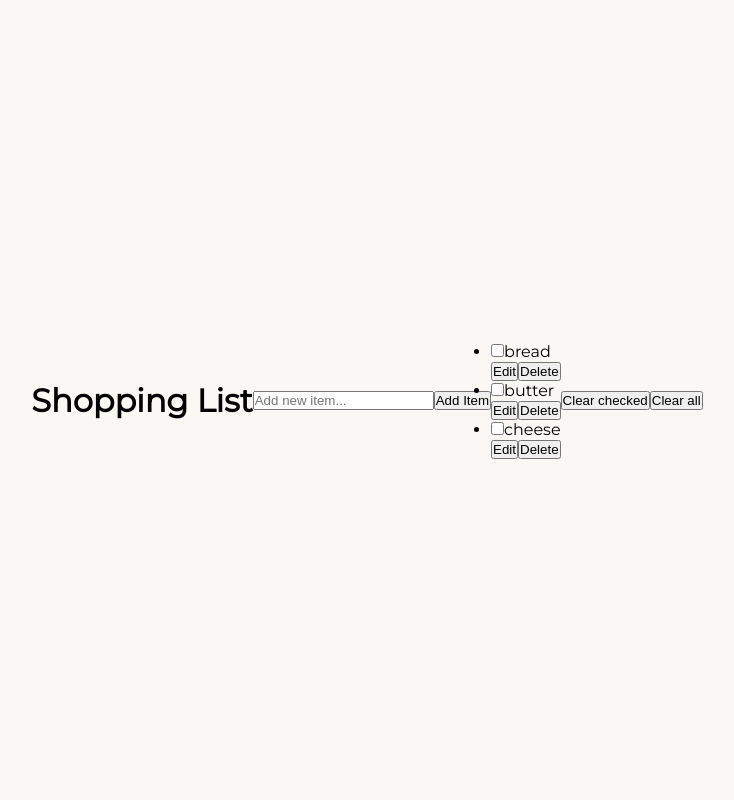
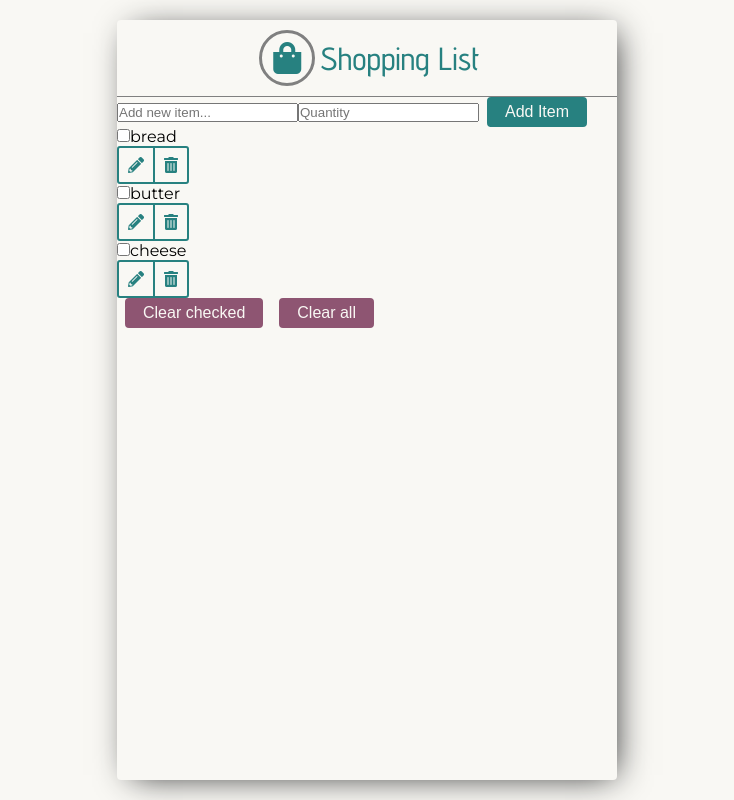
Before and after one commit to jmczerwinska/shopping-list, a React (Create React App) app: page / in a window 1280 px wide. Shown: the whole page, without its empty margins (273-1007 px from the left). Built offline with nearby package versions, Linux system fonts and the light colour scheme.

Commit message:
replace html tag with styled components

```diff
--- a/src/components/App/App.js
+++ b/src/components/App/App.js
@@ -1,9 +1,12 @@
-import React, { useState } from 'react';
+import React from 'react';
 import Header from '../Header';
 import ShoppingList from '../ShoppingList';
 import ItemForm from '../ItemForm';
 import ClearList from '../ClearList';
+
 import ShoppingListProvider from '../../context/ShoppingListContext';
+
+import { Card } from '../styledComponents/Layout';
 import './App.css';
 
 function App() {
@@ -11,10 +14,12 @@ function App() {
   return (
     <div className="App">
       <ShoppingListProvider>
-        <Header />
-        <ItemForm />
-        <ShoppingList />
-        <ClearList />
+        <Card>
+          <Header />
+          <ItemForm />
+          <ShoppingList />
+          <ClearList />
+        </Card>
       </ShoppingListProvider>
     </div>
   );
--- a/src/components/ClearList.js
+++ b/src/components/ClearList.js
@@ -1,17 +1,18 @@
 import React, { useContext } from 'react';
 import { ShoppingListContext } from '../context/ShoppingListContext';
+import { Button } from './styledComponents/Buttons';
 
 const ClearList = () => {
     const { clearAll, clearChecked } = useContext(ShoppingListContext);
 
     return (
         <div>
-            <button onClick={clearChecked}>
+            <Button secondary onClick={clearChecked}>
                 Clear checked
-            </button>
-            <button onClick={clearAll}>
+            </Button>
+            <Button secondary onClick={clearAll}>
                 Clear all
-            </button>
+            </Button>
         </div>
 
     )
--- a/src/components/Header.js
+++ b/src/components/Header.js
@@ -1,11 +1,14 @@
 import React from 'react';
+import {Header} from './styledComponents/Layout';
+import {Icon} from './styledComponents/Icon';
 
-const Header = () => {
+const AppHead = () => {
     return (
-        <div>
+        <Header>
+            <Icon circular className="fas fa-shopping-bag fa-2x"></Icon>
             <h1>Shopping List</h1>
-        </div>
+        </Header>
     )
 }
 
-export default Header;
+export default AppHead;
--- a/src/components/ItemForm.js
+++ b/src/components/ItemForm.js
@@ -1,5 +1,6 @@
 import React, { useContext, useState, useEffect } from 'react';
 import { ShoppingListContext } from '../context/ShoppingListContext';
+import {Button} from './styledComponents/Buttons';
 
 
 const ItemForm = () => {
@@ -38,9 +39,8 @@ const ItemForm = () => {
                 onChange={(e) => handleChange(e)}
                 value={title} placeholder="Add new item..."
                 required />
-            {/* <input type="number" />
-            <input type="select" /> */}
-            <button type="submit">Add Item</button>
+            <input type="number" placeholder="Quantity" />
+            <Button type="submit">Add Item</Button>
         </form>
     )
 }
--- a/src/components/ListItem.js
+++ b/src/components/ListItem.js
@@ -1,5 +1,7 @@
 import React, { useContext } from 'react';
-import { ShoppingListContext } from '../context/ShoppingListContext'
+import { ShoppingListContext } from '../context/ShoppingListContext';
+import { InvertButton, ButtonGroup } from './styledComponents/Buttons';
+import {Icon} from './styledComponents/Icon';
 
 const ListItem = ({ item }) => {
     const { removeItem, findItem, checkItem } = useContext(ShoppingListContext);
@@ -12,14 +14,14 @@ const ListItem = ({ item }) => {
         <li>
             <input onChange={() => handleChange(item)} checked={item.checked} type="checkbox" />
             <span>{item.title}</span>
-            <div>
-                <button onClick={() => findItem(item.id)}>
-                    Edit
-                </button>
-                <button onClick={() => removeItem(item.id)}>
-                    Delete
-                </button>
-            </div>
+            <ButtonGroup>
+                <InvertButton onClick={() => findItem(item.id)} icon>
+                    <Icon className="fas fa-pencil-alt"></Icon>
+                </InvertButton>
+                <InvertButton icon onClick={() => removeItem(item.id)}>
+                    <Icon className="fas fa-trash-alt"></Icon>
+                </InvertButton>
+            </ButtonGroup>
         </li>
     )
 }
```
